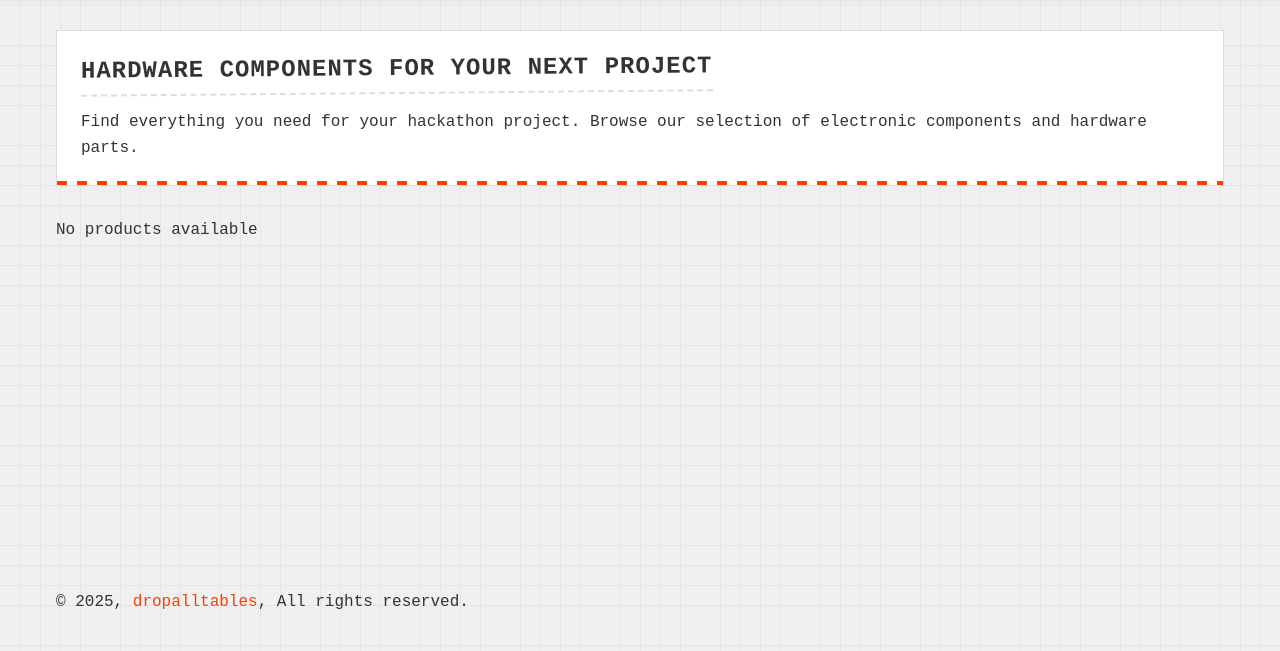
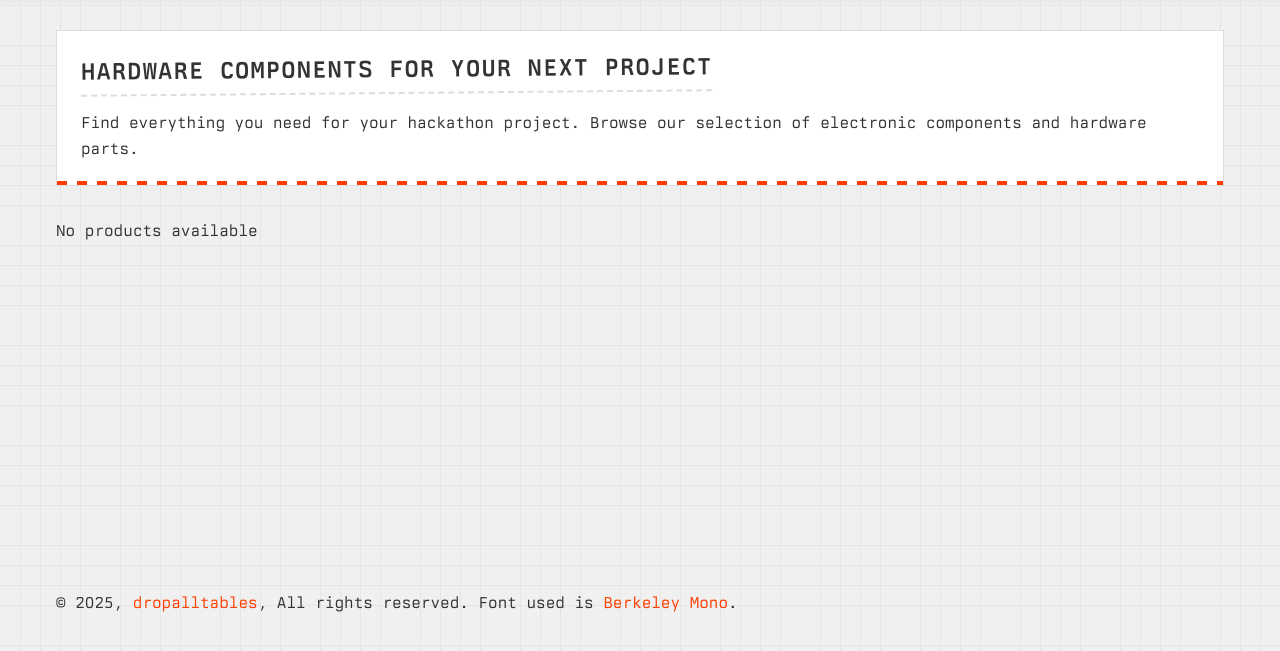
Before and after one commit to taciturnaxolotl/hackathonstore, a plain HTML site: page client/index.html in a window 1280 px wide. Shown: the part 75-726 px from the top of the page. Drawn offline with Linux system fonts and the light colour scheme; no server answers.

Commit message:
add new font!

```diff
--- a/client/css/style.css
+++ b/client/css/style.css
@@ -1,6 +1,36 @@
-/* Hackathon Hardware Store - Intentionally scrappy but functional style */
+/* Base Styles */
+@font-face {
+    font-family: 'Berkeley Mono';
+    src: url('../fonts/BerkeleyMono-Regular.woff2') format('woff2');
+    font-weight: normal;
+    font-style: normal;
+    font-display: swap;
+}
 
-/* Base Styles */
+@font-face {
+    font-family: 'Berkeley Mono';
+    src: url('../fonts/BerkeleyMono-Bold.woff2') format('woff2');
+    font-weight: bold;
+    font-style: normal;
+    font-display: swap;
+}
+
+@font-face {
+    font-family: 'Berkeley Mono';
+    src: url('../fonts/BerkeleyMono-Oblique.woff2') format('woff2');
+    font-weight: normal;
+    font-style: italic;
+    font-display: swap;
+}
+
+@font-face {
+    font-family: 'Berkeley Mono';
+    src: url('../fonts/BerkeleyMono-Bold-Oblique.woff2') format('woff2');
+    font-weight: bold;
+    font-style: italic;
+    font-display: swap;
+}
+
 :root {
     --primary-color: #ff3e00;
     --secondary-color: #40b3ff;
@@ -11,7 +41,7 @@
     --warning-color: #ff9800;
     --error-color: #f44336;
     --pending-color: #ffeb3b;
-    --font-stack: "Courier New", Courier, monospace;
+    --font-stack: "Berkeley Mono", monospace;
     --container-width: 1200px;
 }
 
--- a/client/index.html
+++ b/client/index.html
@@ -41,7 +41,7 @@
 
   <footer>
     <div class="container">
-      <p>&copy; 2025, <a href="https://github.com/dropalltables/hackathonstore">dropalltables</a>, All rights reserved.</p>
+      <p>&copy; 2025, <a href="https://github.com/dropalltables/hackathonstore">dropalltables</a>, All rights reserved. Font used is <a href="https://usgraphics.com/products/berkeley-mono">Berkeley Mono</a>.</p>
     </div>
   </footer>
 
```
Also changed, not shown: client/admin.html (+1 -1 lines), client/cart.html (+1 -1 lines), client/checkout.html (+1 -1 lines), client/order.html (+1 -1 lines), client/fonts/BerkeleyMono-Bold-Oblique.woff2 (added), client/fonts/BerkeleyMono-Bold.woff2 (added), client/fonts/BerkeleyMono-Oblique.woff2 (added), client/fonts/BerkeleyMono-Regular.woff2 (added).
